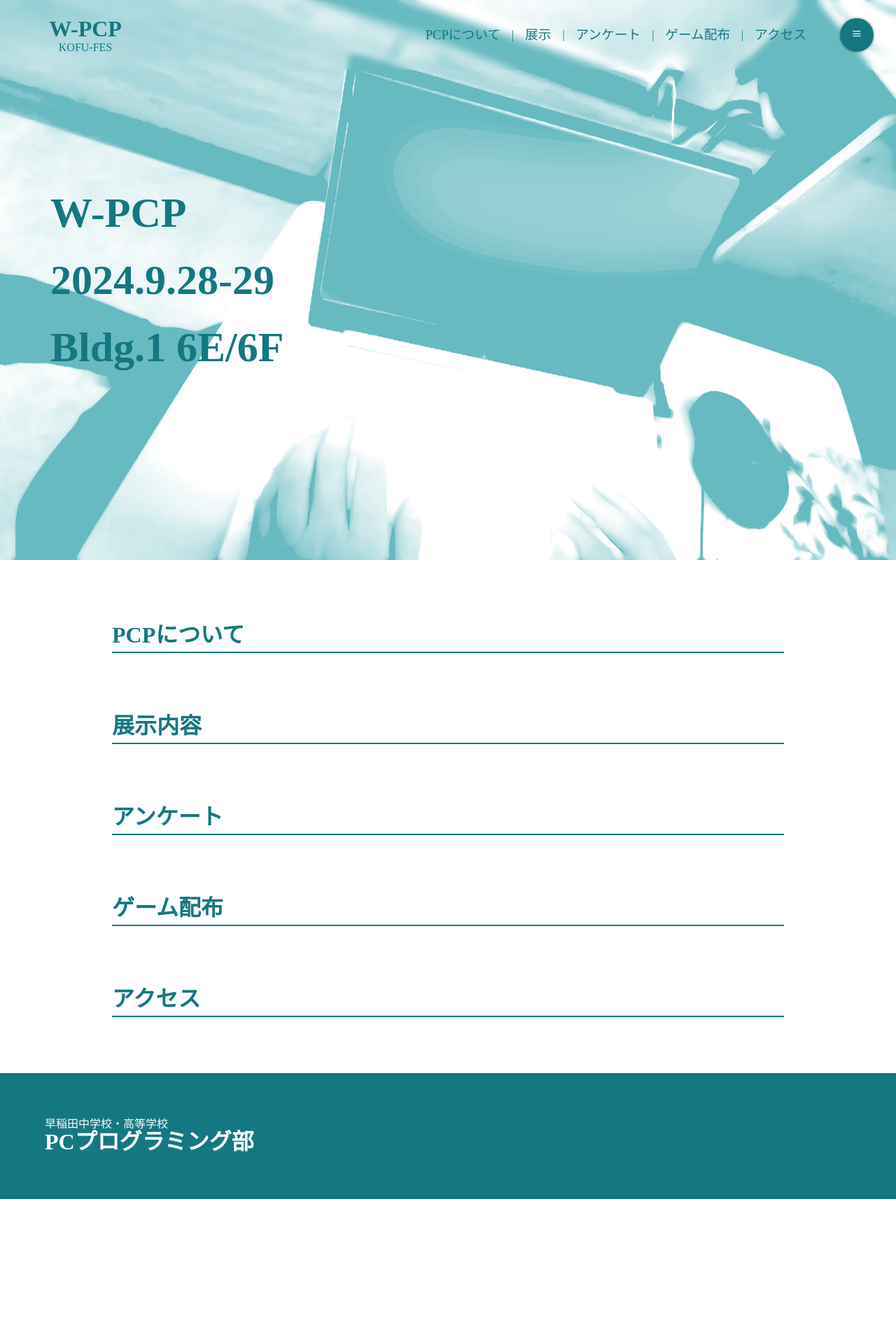
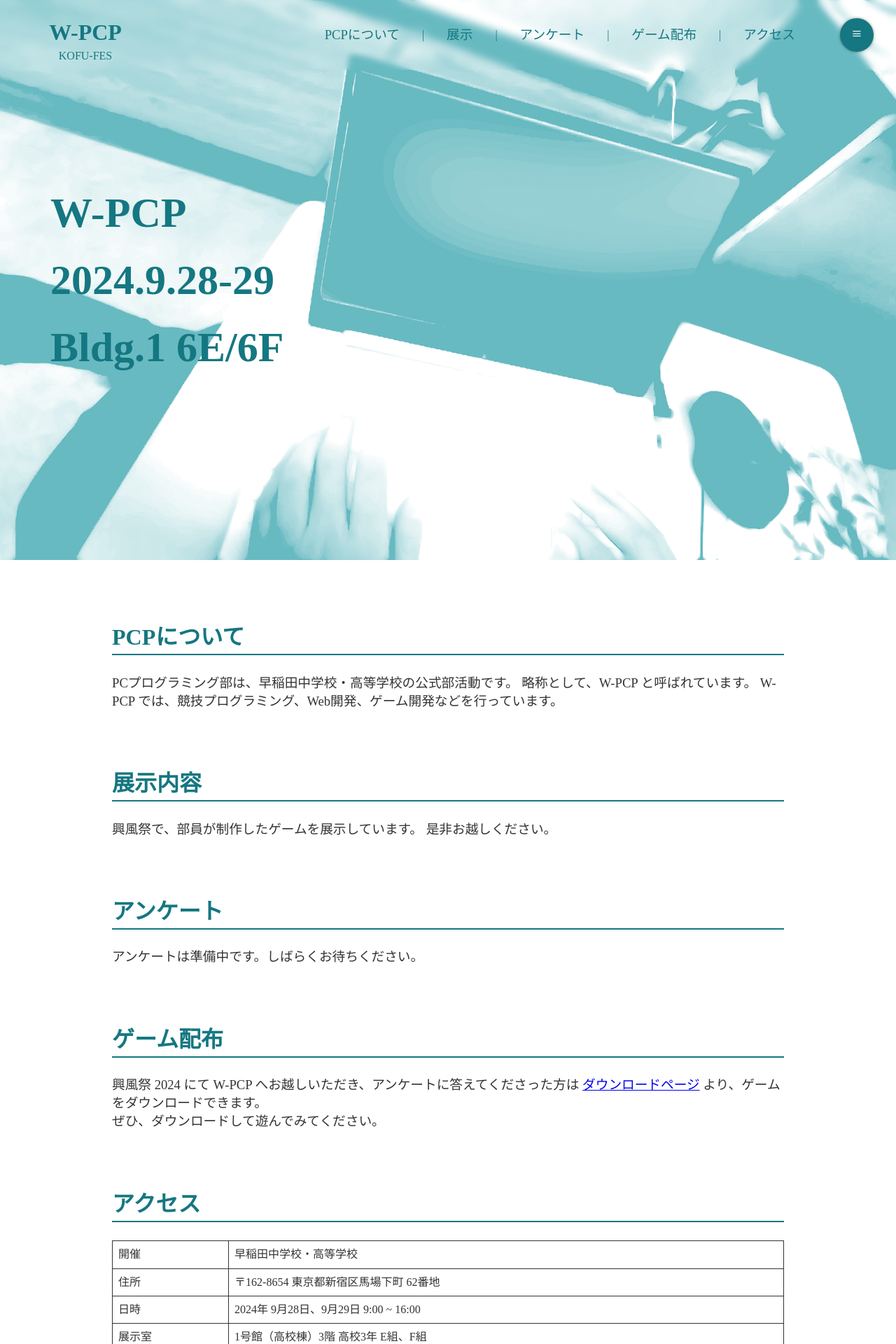
Before and after one commit to Waseda-PCP/kofu.w-pcp.dev, a Next.js app: page /2024 in a window 1280 px wide. Shown: the top 1920 px of the page at 70% size. Before the commit the page ends 1713 px from the top, so only its background shows below. Built offline with nearby package versions, Linux system fonts and the light colour scheme; a web font is replaced by a local one.

Commit message:
[add] Add links and contents

```diff
--- a/src/app/2024/page.tsx
+++ b/src/app/2024/page.tsx
@@ -1,4 +1,3 @@
-import Image from "next/image"
 import { Metadata } from "next"
 
 export const metadata: Metadata = {
@@ -23,23 +22,86 @@ export default async function Page() {
 			</div>
 
 			<div className="topcol">
-				<h2>PCPについて</h2>
+				<h2 id="about-pcp">PCPについて</h2>
+
+				<p>
+
+					PCプログラミング部は、早稲田中学校・高等学校の公式部活動です。
+					略称として、W-PCP と呼ばれています。
+					W-PCP では、競技プログラミング、Web開発、ゲーム開発などを行っています。
+
+				</p>
 			</div>
 
 			<div className="topcol">
-				<h2>展示内容</h2>
+				<h2 id="contents">展示内容</h2>
+
+				<p>
+
+					興風祭で、部員が制作したゲームを展示しています。
+					是非お越しください。
+
+				</p>
 			</div>
 
 			<div className="topcol">
-				<h2>アンケート</h2>
+				<h2 id="enquetes">アンケート</h2>
+
+				<p>
+					アンケートは準備中です。しばらくお待ちください。
+				</p>
 			</div>
 
 			<div className="topcol">
-				<h2>ゲーム配布</h2>
+				<h2 id="games">ゲーム配布</h2>
+
+				<p>
+					興風祭 2024 にて W-PCP へお越しいただき、アンケートに答えてくださった方は <a href="/2024/download">ダウンロードページ</a> より、ゲームをダウンロードできます。<br />
+					ぜひ、ダウンロードして遊んでみてください。
+				</p>
 			</div>
 
 			<div className="topcol">
-				<h2>アクセス</h2>
+				<h2 id="access">アクセス</h2>
+
+				<table>
+
+					<tbody>
+
+						<tr>
+
+							<td>開催</td>
+							<td>早稲田中学校・高等学校</td>
+
+						</tr>
+
+						<tr>
+
+							<td>住所</td>
+							<td>〒162-8654 東京都新宿区馬場下町 62番地</td>
+
+						</tr>
+
+						<tr>
+
+							<td>日時</td>
+							<td>2024年 9月28日、9月29日 9:00 ~ 16:00</td>
+
+						</tr>
+
+						<tr>
+
+							<td>展示室</td>
+							<td>1号館（高校棟）3階 高校3年 E組、F組</td>
+
+						</tr>
+
+					</tbody>
+
+				</table>
+
+				<p>更に詳細な情報を確認するには、<a href="https://www.waseda-h.ed.jp/%e3%82%a2%e3%82%af%e3%82%bb%e3%82%b9/"> 早稲田中学校・高等学校の公式サイト</a> をご覧ください。</p>
+
 			</div>
 
 		</div>
--- a/src/app/global.scss
+++ b/src/app/global.scss
@@ -7,7 +7,7 @@ body,
 	padding: 0;
 
 	font-family: "Zen Kaku Gothic Antique", serif;
-	line-height: 1.075;
+	line-height: 1.4;
 
 	color: #333;
 	user-select: none;
@@ -175,6 +175,7 @@ footer {
 	height: calc(100vh - 100px - 180px);
 	text-align: center;
 	user-select: none;
+
 	h1 {
 		color: #157781;
 	}
@@ -267,3 +268,17 @@ p {
 		margin-right: auto;
 	}
 }
+
+table {
+
+	border-collapse: collapse;
+	width: 100%;
+
+	td {
+
+		border: 1px solid #333;
+		padding: 8px;
+
+	}
+
+}
--- a/src/app/layout.tsx
+++ b/src/app/layout.tsx
@@ -60,11 +60,11 @@ export default function RootLayout({
           </div>
 
           <div className="menu">
-            <p>PCPについて</p>|
-            <p>展示</p>|
-            <p>アンケート</p>|
-            <p>ゲーム配布</p>|
-            <p>アクセス</p>
+            <p><a href="/2024#about-pcp">PCPについて</a></p>|
+            <p><a href="/2024#contents">展示</a></p>|
+            <p><a href="/2024#enquetes">アンケート</a></p>|
+            <p><a href="/2024#games">ゲーム配布</a></p>|
+            <p><a href="/2024#access">アクセス</a></p>
           </div>
 
           <div className='hamburger'>
```
